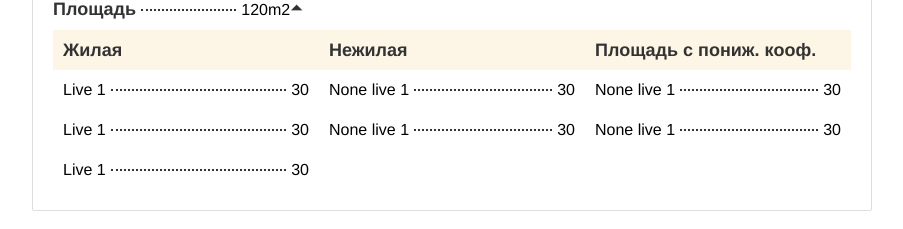
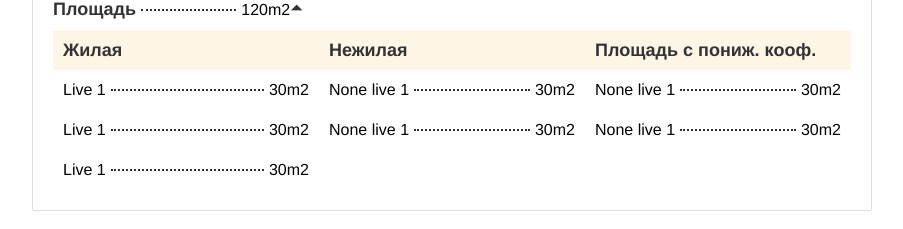
Before and after one commit to pirotech/buildings-test-task, a Vue app: page / in a window 1280 px wide. Shown: the part 449-678 px from the top of the page, without its empty margins (18-921 px from the left). Built offline with nearby package versions, Linux system fonts and the light colour scheme.

Commit message:
Validating split to name and phone validations, small fixes

```diff
--- a/src/App.vue
+++ b/src/App.vue
@@ -6,13 +6,13 @@
       <div v-for="(client, index) in clients" :key="index" class="client">
         <UiTextLine
           class="client__name"
-          :isValid="client.isValid"
+          :isValid="client.nameValid"
           :value="client.name"
           @change="(value) => nameChanged(value, index)"
         />
         <UiTextLine
           class="client__phone"
-          :isValid="client.isValid"
+          :isValid="client.phoneValid"
           :value="client.phone"
           :mask="phoneMask"
           @change="(value) => phoneChanged(value, index)"
@@ -55,7 +55,7 @@
           <div v-for="(item, index) in live" :key="index" class="column-line">
             <p>{{item.name || '-'}}</p>
             <p class="ellipsis"></p>
-            <p class="value">{{item.value || '-'}}</p>
+            <p class="value">{{item.value || '-'}}m2</p>
           </div>
         </div>
         <div class="column">
@@ -63,7 +63,7 @@
           <div v-for="(item, index) in noneLive" :key="index" class="column-line">
             <p>{{item.name || '-'}}</p>
             <p class="ellipsis"></p>
-            <p class="value">{{item.value || '-'}}</p>
+            <p class="value">{{item.value || '-'}}m2</p>
           </div>
         </div>
         <div class="column">
@@ -71,7 +71,7 @@
           <div v-for="(item, index) in noneLive" :key="index" class="column-line">
             <p>{{item.name || '-'}}</p>
             <p class="ellipsis"></p>
-            <p class="value">{{item.value || '-'}}</p>
+            <p class="value">{{item.value || '-'}}m2</p>
           </div>
         </div>
       </div>
@@ -101,7 +101,8 @@ export default {
         {
           name: '',
           phone: '',
-          isValid: true,
+          nameValid: true,
+          phoneValid: true,
         }
       ],
       ownerships: [],
@@ -120,7 +121,8 @@ export default {
       this.clients.push({
         name: '',
         phone: '',
-        isValid: true,
+        nameValid: true,
+        phoneValid: true,
       });
     },
     ownershipSelected(value) {
@@ -131,14 +133,16 @@ export default {
     },
     submit() {
       this.clients = this.clients.map(item => {
-        const isValid = (item.name !== '') && (item.phone !== '') && !item.phone.includes('_');
+        const nameValid = item.name !== '';
+        const phoneValid = item.phone !== '' && !item.phone.includes('_');
         return {
           ...item,
-          isValid: isValid,
+          nameValid,
+          phoneValid,
         };
       });
 
-      let formValid = this.clients.every(item => item.isValid);
+      let formValid = this.clients.every(item => item.nameValid && item.phoneValid);
       if (!formValid) {
         return;
       }
--- a/src/shared/components/UiTextLine.vue
+++ b/src/shared/components/UiTextLine.vue
@@ -62,6 +62,7 @@ export default {
   background-color: $brown-100;
   font-size: 16px;
   color: $brown;
+  transition: all 0.5s;
   &_invalid {
     background-color: $red-300;
     border-color: $red;
```
